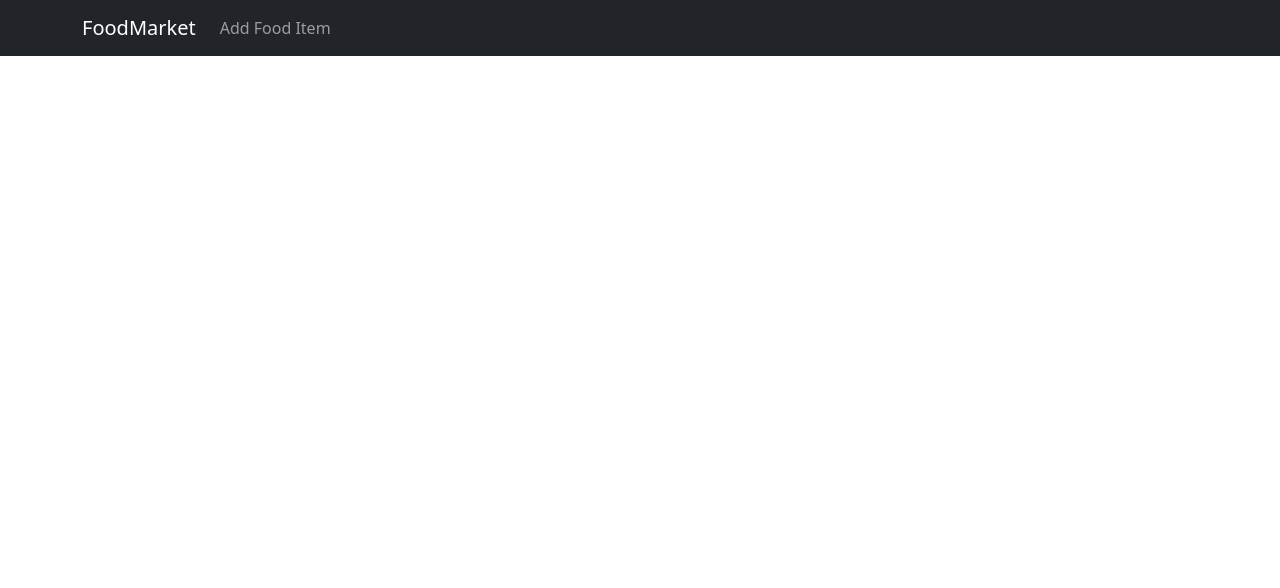
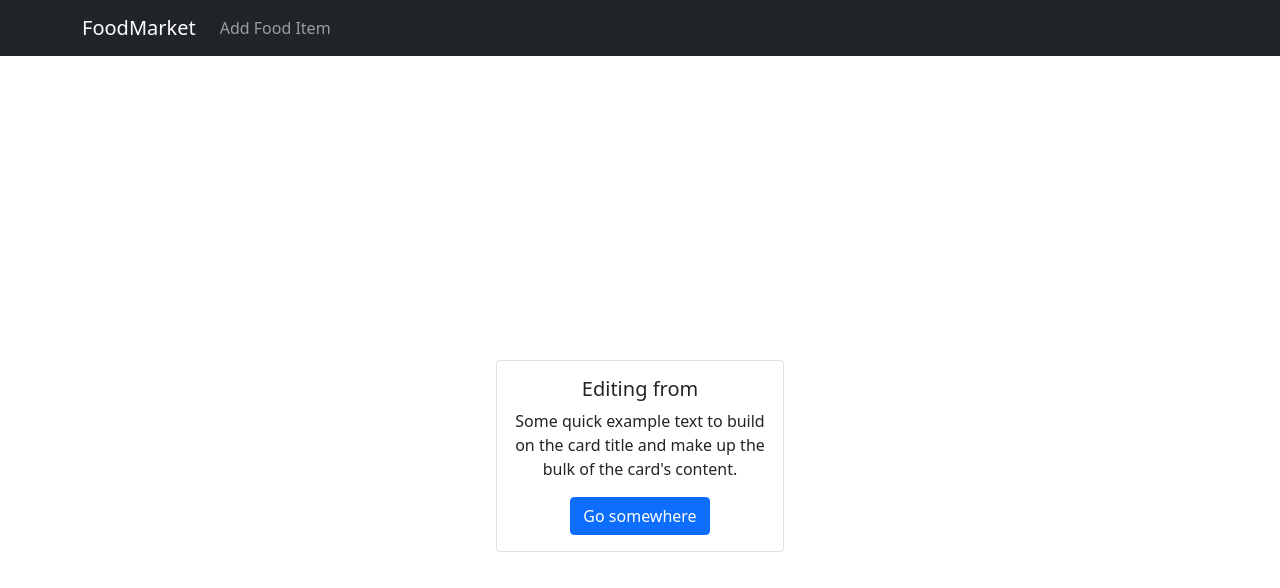
Before and after one commit to helloitsxinyi/ezmarket-client, a React (Create React App) app in the folder client/: page /items/1 in a window 1280 px wide. Shown: the top 588 px of the page. Built offline with nearby package versions, Linux system fonts and the light colour scheme; no server answers.

Commit message:
add edit component

```diff
--- a/client/src/components/All.js
+++ b/client/src/components/All.js
@@ -9,10 +9,13 @@ export default function All() {
   const [items, setItems] = useState([]);
 
   useEffect(() => {
-    ItemDataService.retrieve("http://localhost:8000/items").then((data) => {
-      setItems(data);
-    });
-    console.log("helloi", items);
+    ItemDataService.retrieve("http://localhost:8000/items")
+      .then((data) => {
+        setItems(data);
+      })
+      .catch((err) => {
+        console.log(err);
+      });
   }, []);
 
   return (
--- a/client/src/components/Edit.js
+++ b/client/src/components/Edit.js
@@ -1,9 +1,53 @@
-import React, { Component } from "react";
+import React, { useEffect, useState } from "react";
+import Card from "react-bootstrap/Card";
+import Button from "react-bootstrap/Button";
+import Container from "react-bootstrap/Container";
+import Row from "react-bootstrap/Row";
+import Col from "react-bootstrap/Col";
+import ItemDataService from "../services/ItemDataService";
+import { useParams } from "react-router-dom";
 
-export class Edit extends Component {
-  render() {
-    return <div></div>;
-  }
+function Edit(props) {
+  const [item, setItem] = useState({});
+  const { id } = useParams();
+
+  useEffect(() => {
+    ItemDataService.retrieve(`http://localhost:8000/items/${id}`)
+      .then((data) => {
+        setItem(data);
+      })
+      .catch((err) => {
+        console.log(err);
+      });
+  }, [id]);
+
+  return (
+    <div>
+      <Container className="d-flex vh-100">
+        <Row className="m-auto align-self-center">
+          <Col>
+            <Card
+              style={{
+                width: "18rem",
+              }}
+            >
+              {/* <Card.Img variant="top" src="holder.js/100px180" /> */}
+              <Card.Body>
+                <Card.Title>
+                  Editing {item.itemName} from {item.shopName}
+                </Card.Title>
+                <Card.Text>
+                  Some quick example text to build on the card title and make up
+                  the bulk of the card's content.
+                </Card.Text>
+                <Button variant="primary">Go somewhere</Button>
+              </Card.Body>
+            </Card>
+          </Col>
+        </Row>
+      </Container>
+    </div>
+  );
 }
 
 export default Edit;
```
